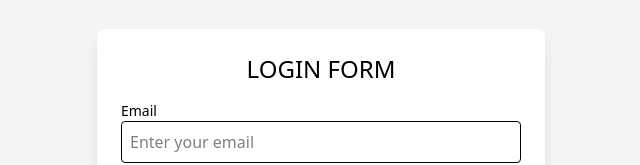
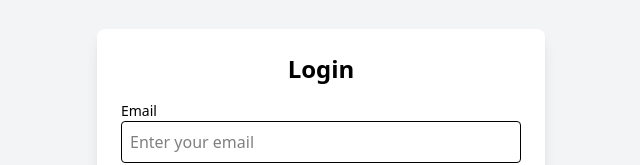
Before and after one commit to shamim90123/next-js, a Next.js app: page / in a window 1280 px wide. Shown: the part 195-360 px from the top of the page, without its empty margins (319-959 px from the left). Built offline with nearby package versions, Linux system fonts and the light colour scheme.

Commit message:
update login

```diff
--- a/src/app/page.tsx
+++ b/src/app/page.tsx
@@ -64,7 +64,7 @@
  return (
   <div className="w-screen min-h-screen flex items-center justify-center bg-gray-100">
     <div className="w-full max-w-md p-6 bg-white shadow-lg rounded-lg">
-      <h2 className="text-2xl font-thin mb-4 text-center uppercase">Login Form</h2>
+      <h2 className="text-2xl font-bold mb-4 text-center">Login</h2>
 
       {error && <p style={{ color: "red" }}>{error}</p>}
       {message && <p className="mb-4 text-center text-green-600">{message}</p>}
```
Also changed, not shown: public/assets/img/log_in_cover_photo.jpg (added).
